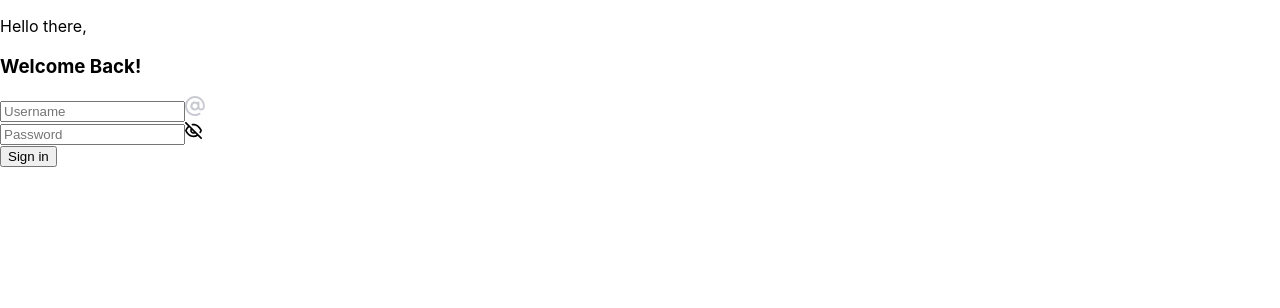
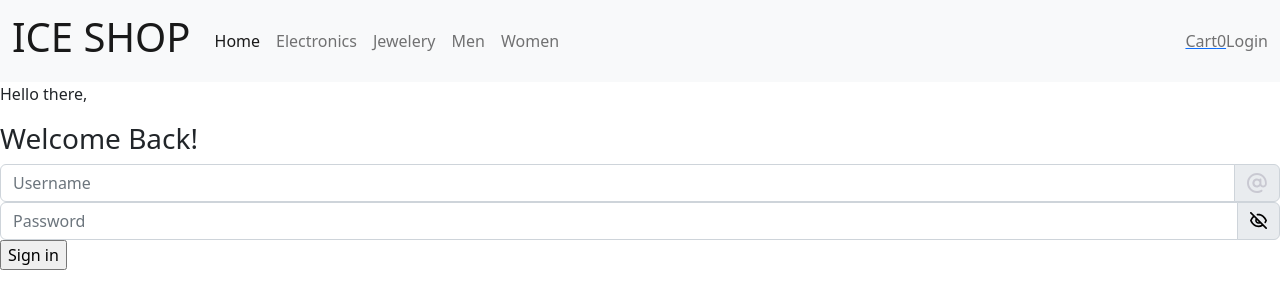
Before and after one commit to Lucignation/ice-shop, a React (Create React App) app: page /signin in a window 1280 px wide. Shown: the top 308 px of the page. Built offline with nearby package versions, Linux system fonts and the light colour scheme; no server answers.

Commit message:
cart, add and remove button functionalities added

```diff
--- a/package.json
+++ b/package.json
@@ -12,6 +12,8 @@
     "@types/react": "^18.0.0",
     "@types/react-dom": "^18.0.0",
     "axios": "^0.27.2",
+    "bootstrap": "^5.2.0",
+    "node-sass": "^7.0.1",
     "react": "^18.2.0",
     "react-dom": "^18.2.0",
     "react-icons": "^4.4.0",
--- a/src/App.tsx
+++ b/src/App.tsx
@@ -7,10 +7,12 @@ import {
 import 'react-toastify/dist/ReactToastify.css';
 import { ToastContainer } from 'react-toastify';
 
-//import from componenets folders
+//import from pages folders
 import Signin from './pages/signin/signin.page';
 import Products from './pages/products/products.page';
 import Cart from './pages/cart/cart.page';
+
+import Navbar from './components/navbar/navbar.component';
 
 import { PrivateRoute } from './utils/Auth';
 
@@ -19,7 +21,9 @@ import { RootState } from './store/store';
 
 const App = () => {
   return (
+    <>
       <Router>
+        <Navbar />
         <ToastContainer />
         <Routes>
           <Route path='/' element={<Products />} />
@@ -34,6 +38,7 @@ const App = () => {
           />
         </Routes>
       </Router>
+    </>
   );
 };
 
--- /dev/null
+++ b/src/components/cart-item/cart-item.component.tsx
@@ -0,0 +1,34 @@
+import { FC } from 'react';
+import { IProduct } from '../../common/product.interface';
+import { useDispatch } from 'react-redux';
+
+import { RemoveItem } from '../../store/Reducer';
+
+type props = {
+  index: number;
+  product: IProduct;
+  removeItem: () => void;
+};
+
+const CartItem: FC<props> = ({ index, product, removeItem }) => {
+  const dispatch = useDispatch();
+
+  const { title, image, price } = product;
+
+  const handleRemove = () => {
+    dispatch(RemoveItem(product));
+  };
+  return (
+    <tr>
+      <td>{index + 1}</td>
+      <td>{title}</td>
+      <td>
+        <img src={image} alt={title} />
+      </td>
+      <td>{price}</td>
+      <td onClick={removeItem}>Remove</td>
+    </tr>
+  );
+};
+
+export default CartItem;
--- /dev/null
+++ b/src/components/navbar/navbar.component.tsx
@@ -0,0 +1,89 @@
+import { useState, useEffect } from 'react';
+import { useDispatch, useSelector } from 'react-redux';
+import { NavLink } from 'react-router-dom';
+
+import { logOut } from '../../store/Reducer';
+import { RootState } from '../../store/store';
+
+const Navbar = () => {
+  const dispatch = useDispatch();
+
+  const currentState = useSelector((state: RootState) => state.user);
+
+  const { cart } = currentState;
+
+  const userToken: string | null = localStorage.getItem('token');
+
+  const [token, setToken] = useState<string | null>(userToken);
+
+  useEffect(() => {
+    setToken(userToken);
+  }, [token]);
+
+  const handleLogout = () => {
+    dispatch(logOut());
+  };
+  return (
+    <nav className='navbar navbar-expand-lg bg-light'>
+      <div className='container-fluid'>
+        <a className='navbar-brand' href='/'>
+          <h1>ICE SHOP</h1>
+        </a>
+        <button
+          className='navbar-toggler'
+          type='button'
+          data-bs-toggle='collapse'
+          data-bs-target='#navbarText'
+          aria-controls='navbarText'
+          aria-expanded='false'
+          aria-label='Toggle navigation'
+        >
+          <span className='navbar-toggler-icon'></span>
+        </button>
+        <div className='collapse navbar-collapse' id='navbarText'>
+          <ul className='navbar-nav me-auto mb-2 mb-lg-0'>
+            <li className='nav-item'>
+              <a className='nav-link active' aria-current='page' href='/'>
+                Home
+              </a>
+            </li>
+            <li className='nav-item'>
+              <a className='nav-link' href='/electronics'>
+                Electronics
+              </a>
+            </li>
+            <li className='nav-item'>
+              <a className='nav-link' href='/jewelery'>
+                Jewelery
+              </a>
+            </li>
+            <li className='nav-item'>
+              <a className='nav-link' href='/men'>
+                Men
+              </a>
+            </li>
+
+            <li className='nav-item'>
+              <a className='nav-link' href='/women'>
+                Women
+              </a>
+            </li>
+          </ul>
+          <NavLink to='/cart'>
+            <span className='navbar-text'>Cart</span>
+            <span className='navbar-text'>{cart.length}</span>
+          </NavLink>
+          {token ? (
+            <span className='navbar-text' onClick={handleLogout}>
+              Logout
+            </span>
+          ) : (
+            <span className='navbar-text'>Login</span>
+          )}
+        </div>
+      </div>
+    </nav>
+  );
+};
+
+export default Navbar;
--- a/src/components/product/product.component.tsx
+++ b/src/components/product/product.component.tsx
@@ -1,23 +1,62 @@
 import { FC } from 'react';
 import { IProduct } from '../../common/product.interface';
+import { useSelector, useDispatch } from 'react-redux';
+
+//imports from folders
+import { RemoveItem, AddItem } from '../../store/Reducer';
+
+//styles
+import styles from './product.module.scss';
+import { RootState } from '../../store/store';
 
 type props = {
   product: IProduct;
 };
 
 const Product: FC<props> = ({ product }) => {
+  const dispatch = useDispatch();
+
   const { title, description, image, price, category } = product;
+
+  const currentState = useSelector((state: RootState) => state.user);
+
+  let { cart } = currentState;
+
+  const handleSelectItem = (_product: IProduct) => {
+    console.log(_product);
+    if (cart.some((item: IProduct) => item.id === _product.id)) {
+      dispatch(RemoveItem(_product)); //@RemoveItem -> this function removes item to cart in the reducer
+    } else {
+      dispatch(AddItem(_product)); //@AddItem -> this function adds item to cart in the reducer
+    }
+  };
+
+  const titleFirstPart = title.slice(0, 33);
+  const titleShorten = titleFirstPart + '...';
+
+  const descriptionFirstPart = description.slice(0, 151);
+  const descriptionShorten = descriptionFirstPart + '...';
   return (
-    <div>
-      <img src={image} alt={title} />
-      <div>
-        <h4>{title}</h4>
-        <div>
-          <span>${price}</span>
-          <span>{category}</span>
+    <div className={styles.product_container}>
+      <div className={styles.product_image}>
+        <img src={image} alt={title} />
+      </div>
+      <div className={styles.product_info_container}>
+        <h4 className={styles.product_title}>{titleShorten}</h4>
+        <div className={styles.product_mid_main}>
+          <span className={styles.product_price}>${price}</span>
+          <span className={styles.product_category}>{category}</span>
         </div>
-        <p>{description}</p>
+        <p className={styles.product_description}>{descriptionShorten}</p>
       </div>
+      <p
+        onClick={() => handleSelectItem(product)}
+        className={styles.add_to_cart_btn}
+      >
+        {cart.some((item: IProduct) => item.id === product.id)
+          ? 'Remove from cart'
+          : 'Add to cart'}
+      </p>
     </div>
   );
 };
--- /dev/null
+++ b/src/components/product/product.module.scss
@@ -0,0 +1,17 @@
+.product_container {
+  //   background-color: red;
+  border-radius: 5px;
+  margin-bottom: 30px;
+  //   width: 230px;
+  height: 520px;
+  box-shadow: 0 3px 10px rgb(0 0 0 / 0.2);
+  padding: 35px;
+}
+
+.product_image img {
+  width: 170px;
+}
+
+.add_to_cart_btn {
+  cursor: pointer;
+}
--- a/src/pages/cart/cart.page.tsx
+++ b/src/pages/cart/cart.page.tsx
@@ -1,9 +1,55 @@
 import { FC } from 'react';
+import { useSelector, useDispatch } from 'react-redux';
+import { IProduct } from '../../common/product.interface';
+import { RootState } from '../../store/store';
+
+import { RemoveItem } from '../../store/Reducer';
+
+//import from folders
+import CartItem from '../../components/cart-item/cart-item.component';
 
 type props = {};
 
 const Cart: FC<props> = () => {
-  return <div>This is the cart page</div>;
+  const dispatch = useDispatch();
+  const currentState = useSelector((state: RootState) => state.user);
+
+  let { cart } = currentState;
+
+  const handleRemoveItem = (_product: IProduct) => {
+    dispatch(RemoveItem(_product));
+  };
+
+  return (
+    <div>
+      <h2>Cart</h2>
+      {cart.length > 1 ? (
+        <table>
+          <thead>
+            <tr>
+              <th>N/S</th>
+              <th>Product Name</th>
+              <th>Product Image</th>
+              <th>Price</th>
+              <th>Action</th>
+            </tr>
+          </thead>
+          <tbody>
+            {cart.map((product: IProduct, index: number) => (
+              <CartItem
+                index={index}
+                product={product}
+                key={product.id}
+                removeItem={() => handleRemoveItem(product)}
+              />
+            ))}
+          </tbody>
+        </table>
+      ) : (
+        <p>Cart is empty</p>
+      )}
+    </div>
+  );
 };
 
 export default Cart;
--- /dev/null
+++ b/src/pages/products/products.module.scss
@@ -0,0 +1,7 @@
+.products {
+  display: grid;
+  grid-template-columns: repeat(3, 1fr);
+  grid-gap: 20px;
+
+  //   flex-wrap: nowrap;s
+}
--- a/src/pages/products/products.page.tsx
+++ b/src/pages/products/products.page.tsx
@@ -5,6 +5,9 @@ import { IProduct } from '../../common/product.interface';
 
 //import from components
 import Product from '../../components/product/product.component';
+
+//import styles
+import styles from './products.module.scss';
 
 import axiosInstance from '../../axios/index';
 
@@ -25,9 +28,13 @@ const Products = () => {
   console.log(products);
 
   return (
-    <div>
+    <div className={styles.products}>
       {products ? (
-        products.map((p: IProduct) => <Product product={p} key={p.id} />)
+        products.map((product: IProduct) => (
+          <div key={product.id}>
+            <Product product={product} />
+          </div>
+        ))
       ) : (
         <p>Loading...</p>
       )}
--- a/src/pages/signin/signin.page.tsx
+++ b/src/pages/signin/signin.page.tsx
@@ -9,7 +9,7 @@ import { setLogin } from '../../store/Reducer';
 
 //styles
 import styles from './signin.module.scss';
-import Button from '../../components/Button/button.component';
+import Button from '../../components/button/button.component';
 import Input from '../../components/Input/input.component';
 
 type props = {};
--- a/src/store/Reducer.ts
+++ b/src/store/Reducer.ts
@@ -51,6 +51,18 @@ export const userSlice = createSlice({
       localStorage.setItem('token', action.payload.token);
       state.token = action.payload.token;
     },
+    RemoveItem: (state: IAccount, action: PayloadAction<IProduct>) => {
+      return {
+        ...state,
+        cart: state.cart.filter((product) => product.id !== action.payload.id),
+      };
+    },
+    AddItem: (state: IAccount, action: PayloadAction<IProduct>) => {
+      return {
+        ...state,
+        cart: state.cart.concat(action.payload),
+      };
+    },
     logOut: () => {
       localStorage.removeItem('token');
     },
@@ -58,6 +70,7 @@ export const userSlice = createSlice({
 });
 
 // Action creators are generated for each case reducer function
-export const { setUser, logOut, setLogin } = userSlice.actions;
+export const { setUser, logOut, setLogin, RemoveItem, AddItem } =
+  userSlice.actions;
 
 export default userSlice.reducer;
```
Also changed, not shown: src/index.tsx (+6 -2 lines), 2 other files (tests, documents, lock files or other folders). Lines whose indentation alone changed are shown as unchanged.
